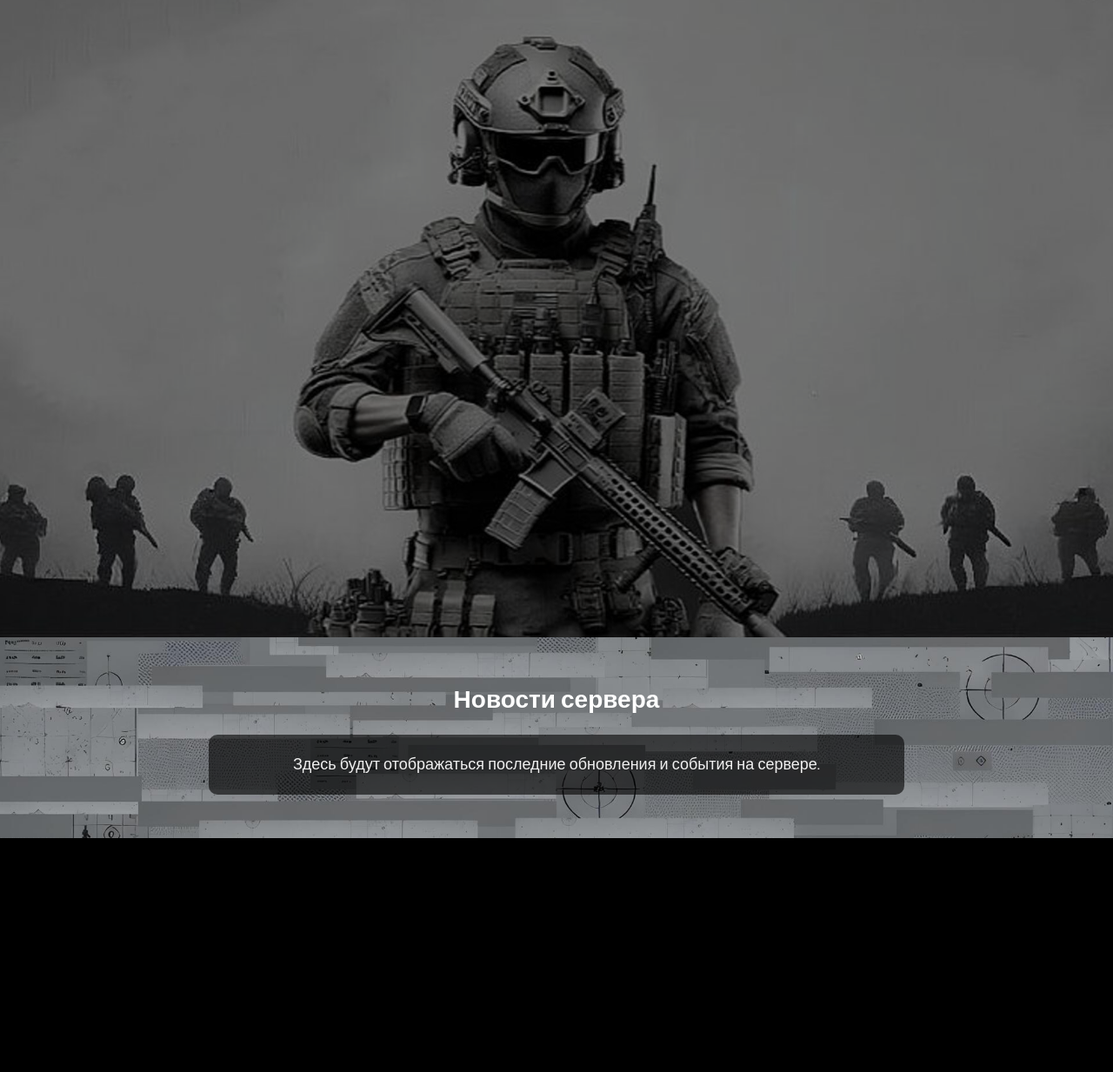
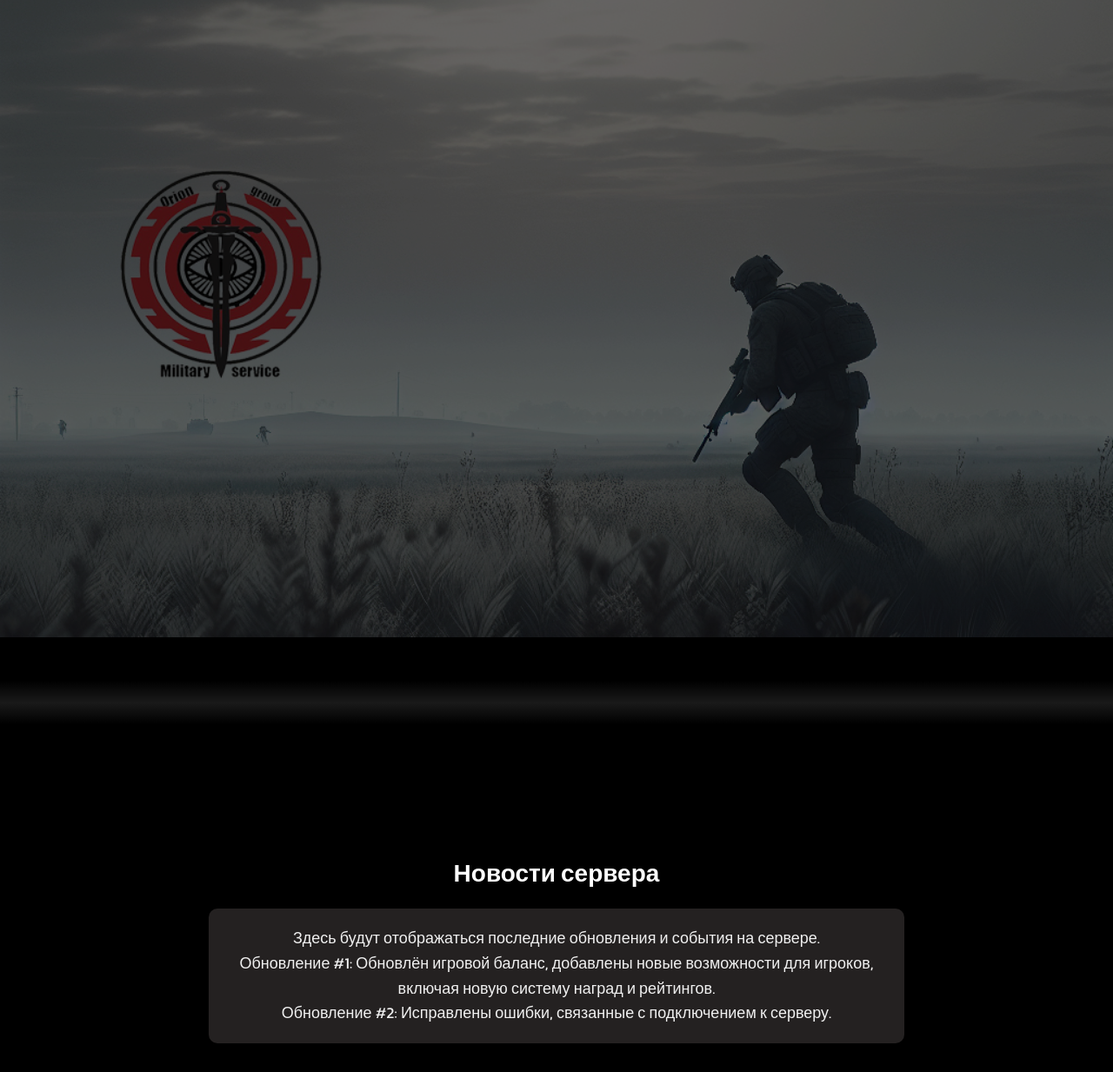
Before and after one commit to valotr0n/projectforarma, a plain HTML site: page main.html in a window 1280 px wide. Shown: the part 67-1300 px from the top of the page at 87% size. Before the commit the page ends 1031 px from the top, so only its background shows below. Drawn offline with Linux system fonts and the light colour scheme.

Commit message:
Changes актуалочка

```diff
--- a/assets/css/main.css
+++ b/assets/css/main.css
@@ -71,7 +71,7 @@ nav {
 }
 
 .hero-section {
-    background-image: url('/assets/img/forarma.jpg');
+    background-image: url('/assets/img/I_need_to_make_a_picture_for_the_main_page_of_the_\ \(2\).jpg');
     background-size: cover;
     background-position: center;
     height: 100vh;
@@ -110,7 +110,6 @@ h2 {
 }
 
 .news-section {
-    background-image: url('/assets/img/fon.jpg');
     background-size: cover;
     background-position: center;
     padding: 50px 0;
@@ -120,7 +119,7 @@ h2 {
 .news-content {
     max-width: 800px;
     margin: 0 auto;
-    background-color: rgba(0, 0, 0, 0.6);
+    background-color: rgba(61, 55, 55, 0.6);
     padding: 20px;
     border-radius: 10px;
 }
@@ -159,7 +158,6 @@ body.fade-out {
 
 
 body {
-    background-image: url('/assets/img/fon.jpg');
     font-family: 'Kanit', sans-serif;
     background-color: #000;
     color: white;
@@ -262,7 +260,7 @@ table {
 }
 
 .styled-table th {
-    background-color: #4CAF50;
+    background-color: #af0c0c;
     font-weight: bold;
 }
 
@@ -335,3 +333,33 @@ body.fade-out {
 .hero-section, .news-section, .aboutus-section {
     animation: fadeIn 1s ease-in-out;
 }
+
+/* Переход между секциями на главной странице + анимация появления страницы */
+.section-divider {
+    height: 50px;
+    background: linear-gradient(to bottom, rgba(0, 0, 0, 0), rgba(255, 255, 255, 0.1), rgba(0, 0, 0, 0.7));
+    margin-top: 50px;
+    margin-bottom: 50px;
+    z-index: 3;
+}
+
+.news-section {
+    padding: 100px 0;
+}
+
+.hero-section {
+    filter: brightness(0.8);
+}
+
+
+/* Анимация появления */
+.fade-in {
+    opacity: 0;
+    transform: translateY(20px);
+    transition: opacity 0.6s ease-out, transform 0.6s ease-out;
+}
+
+.fade-in.visible {
+    opacity: 1;
+    transform: translateY(0);
+}
--- a/assets/main.js
+++ b/assets/main.js
@@ -10,7 +10,23 @@ document.addEventListener('DOMContentLoaded', function() {
 
             setTimeout(function() {
                 window.location.href = targetUrl;
-            }, 500); // Тайм-аут для завершения анимации перед переходом
+            }, 600); // Тайм-аут для завершения анимации перед переходом
         });
     }
 });
+// Анимация при прокрутке для плавного появления секций
+document.addEventListener('DOMContentLoaded', function () {
+    const fadeElements = document.querySelectorAll('.fade-in');
+
+    const observer = new IntersectionObserver((entries) => {
+        entries.forEach(entry => {
+            if (entry.isIntersecting) {
+                entry.target.classList.add('visible');
+            }
+        });
+    }, { threshold: 0.1 });
+
+    fadeElements.forEach(element => {
+        observer.observe(element);
+    });
+});
--- a/main.html
+++ b/main.html
@@ -24,18 +24,21 @@
     </header>
 
     <main>
-
-        <div class="hero-section">
+        <div class="hero-section fade-in">
             <div class="overlay"></div>
             <div class="content">
             </div>
         </div>
 
+        <!-- Градиентный переход между секциями -->
+        <div class="section-divider"></div>
 
-        <section class="news-section">
+        <section class="news-section fade-in">
             <h2>Новости сервера</h2>
             <div class="news-content">
                 <p>Здесь будут отображаться последние обновления и события на сервере.</p>
+                <p>Обновление #1: Обновлён игровой баланс, добавлены новые возможности для игроков, включая новую систему наград и рейтингов.</p>
+                <p>Обновление #2: Исправлены ошибки, связанные с подключением к серверу.</p>
             </div>
         </section>
     </main>
```
Also changed, not shown: aboutus.html (+1 -1 lines), assets/img/I_need_to_make_a_picture_for_the_main_page_of_the_ (2).jpg (added), assets/img/fon.jpg (deleted), assets/img/forarma.jpg (deleted), assets/img/photo_2024-10-14_19dfdfd-57-02.jpg (deleted).
